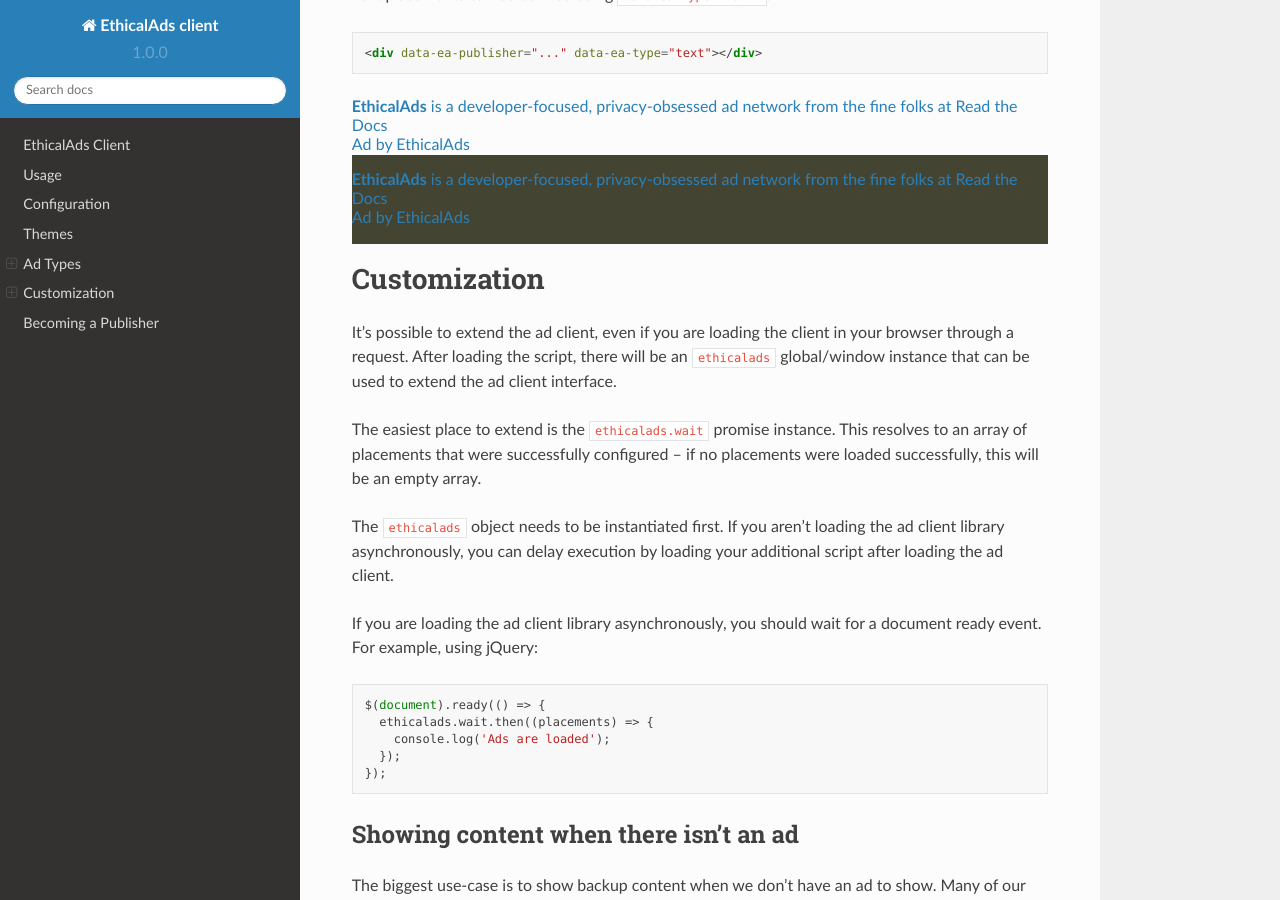
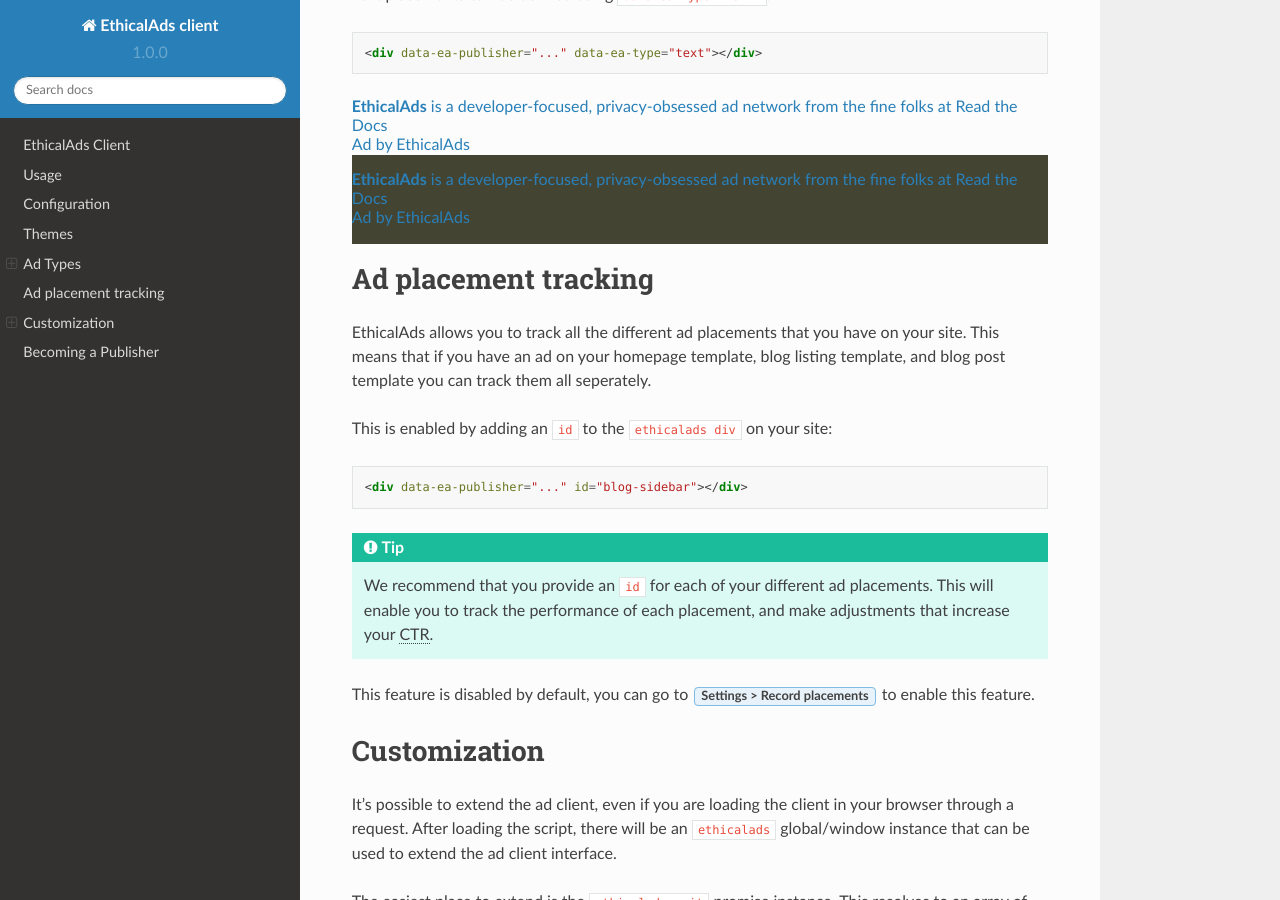
Before and after one commit to readthedocs/ethical-ad-client, a Sphinx documentation site: the page built from docs/index.rst, in a window 1280 px wide and 900 px high, scrolled down 4171 px. Built offline with Sphinx 7.4.7 and the Read the Docs theme 2.0.0, drawn with Linux system fonts in a browser that asks for light colours.

Commit message:
Add documentation for Placements feature
Refs https://github.com/readthedocs/ethical-ad-server/pull/239/

```diff
--- a/docs/index.rst
+++ b/docs/index.rst
@@ -208,6 +208,28 @@
 
 .. _signup:
 
+Ad placement tracking
+---------------------
+
+EthicalAds allows you to track all the different ad placements that you have on your site.
+This means that if you have an ad on your homepage template,
+blog listing template,
+and blog post template you can track them all seperately.
+
+This is enabled by adding an ``id`` to the ``ethicalads div`` on your site:
+
+.. code:: html
+
+    <div data-ea-publisher="..." id="blog-sidebar"></div>
+
+
+.. tip:: We recommend that you provide an ``id`` for each of your different ad placements.
+         This will enable you to track the performance of each placement,
+         and make adjustments that increase your :abbr:`CTR (click-through rate)`.
+
+This feature is disabled by default,
+you can go to :guilabel:`Settings > Record placements` to enable this feature.
+
 Customization
 -------------
 
```
